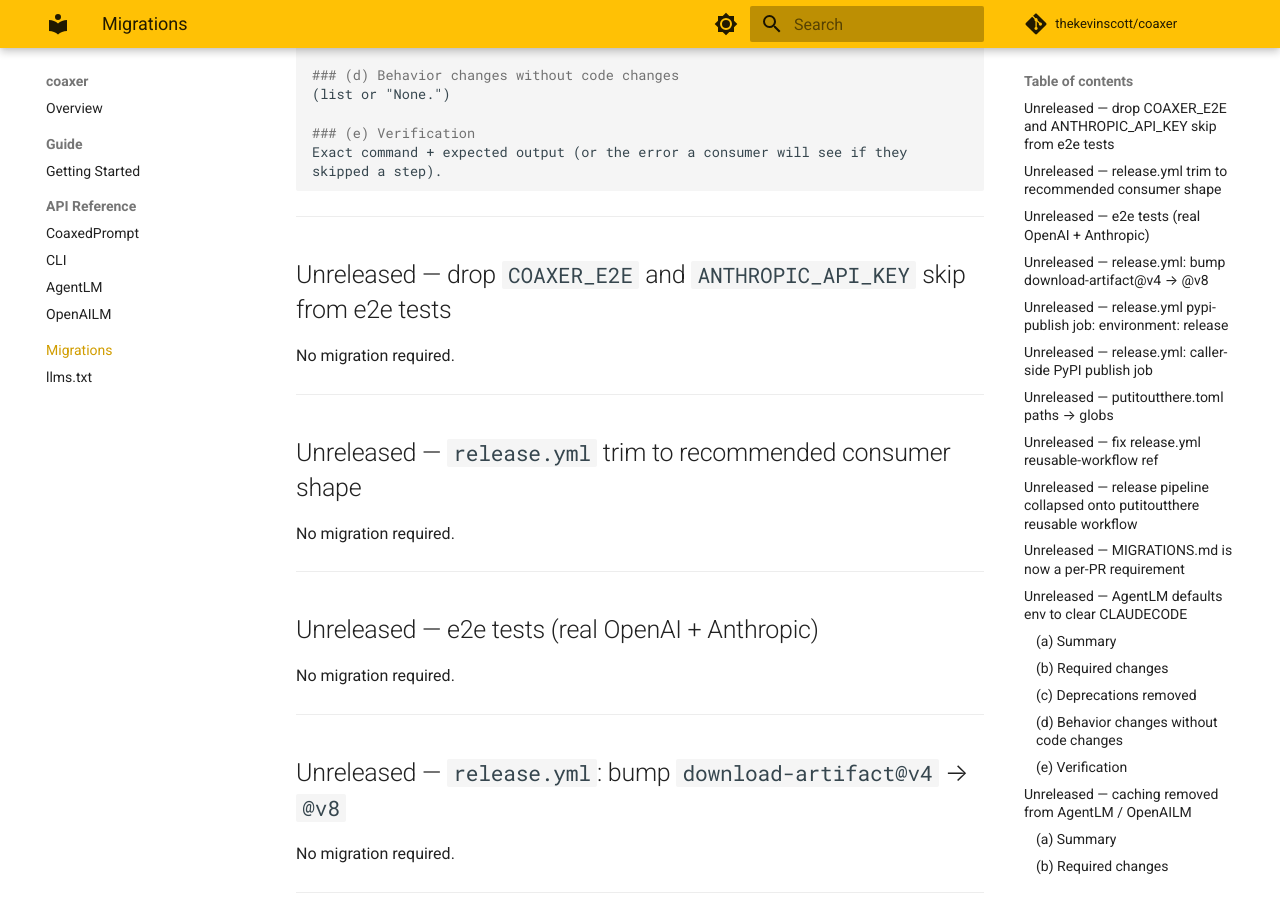
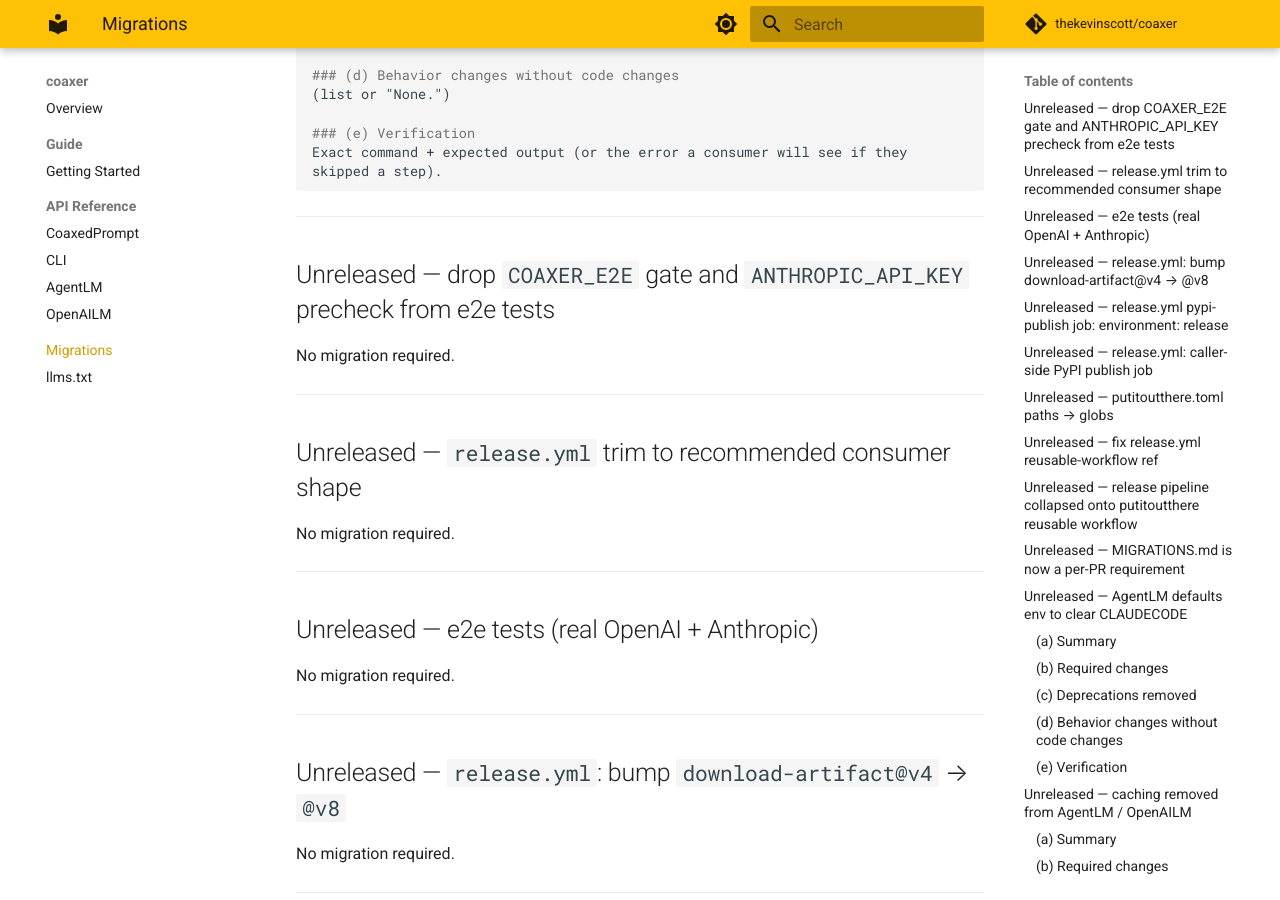
Before and after one commit to thekevinscott/coaxer, an MkDocs documentation site: the page built from docs/migrations.md, in a window 1280 px wide and 900 px high, scrolled down 528 px. Built offline with MkDocs 1.6.1 and Material for MkDocs 9.7.7, drawn with Linux system fonts in a browser that asks for light colours; comment, search, counter and statistics services are not loaded.

Commit message:
docs(test): clarify e2e auth — claude_agent_sdk uses local CLI session
ANTHROPIC_API_KEY is not required: claude_agent_sdk shells out to the
local `claude` CLI, which authenticates via whatever Claude Code has
configured (subscription OAuth or an explicit API key). The agent's own
runs ride on its existing Claude Code session — no env vars to set.

Updates the e2e conftest docstring, AGENTS.md credentials note,
CHANGELOG entry, MIGRATIONS slug, and justfile comment so none of them
imply ANTHROPIC_API_KEY is a hard requirement.

```diff
--- a/MIGRATIONS.md
+++ b/MIGRATIONS.md
@@ -33,7 +33,7 @@ skipped a step).
 
 ---
 
-## Unreleased — drop `COAXER_E2E` and `ANTHROPIC_API_KEY` skip from e2e tests
+## Unreleased — drop `COAXER_E2E` gate and `ANTHROPIC_API_KEY` precheck from e2e tests
 
 No migration required.
 
```
Also changed, not shown: AGENTS.md (+1 -1 lines), CHANGELOG.md (+1 -1 lines), 2 other files.
